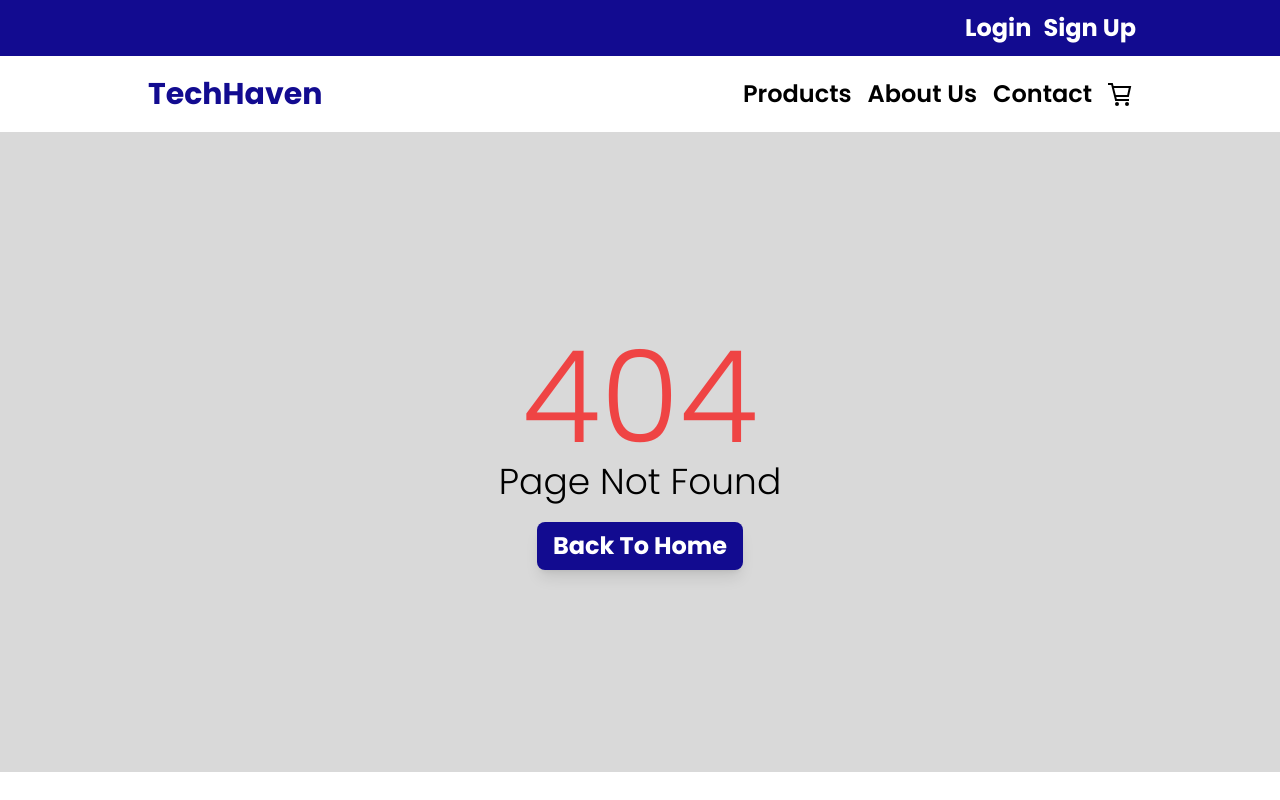
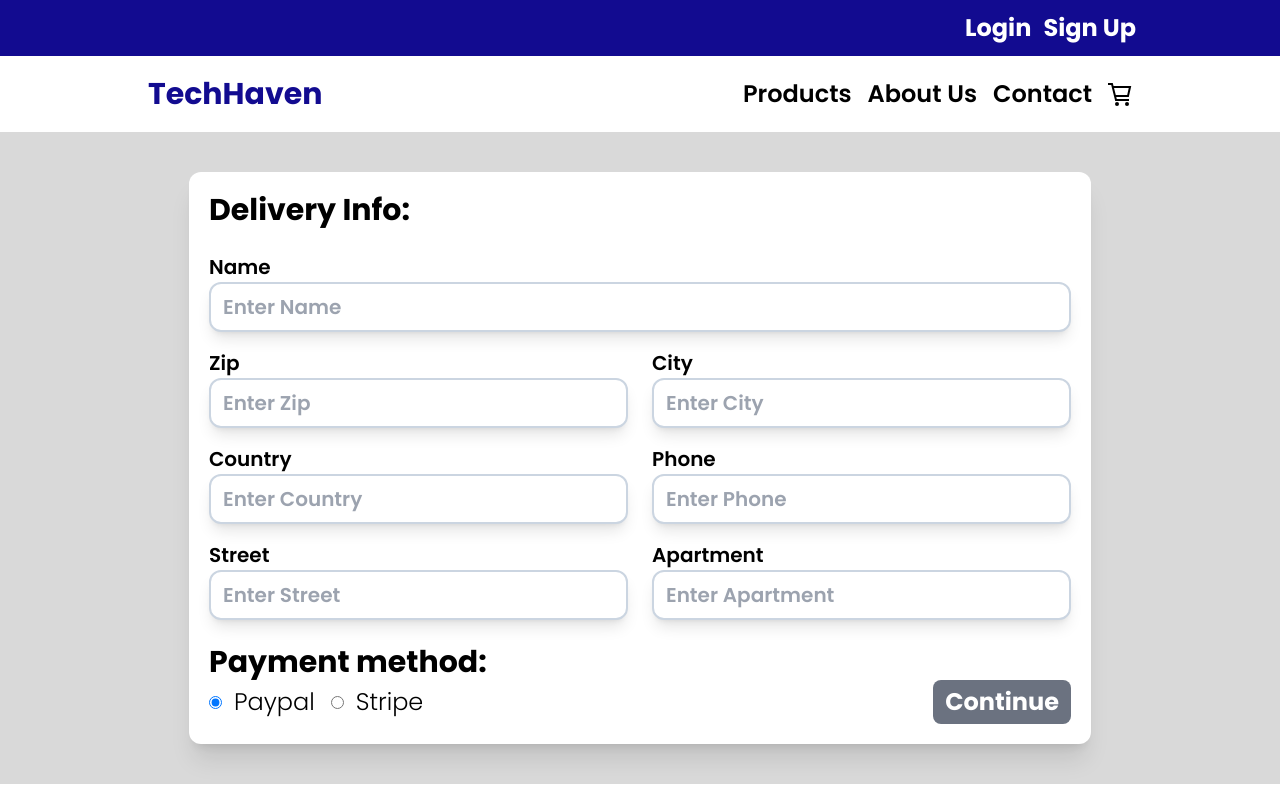
Before and after one commit to synonim789/tech-haven, a React (Vite) app in the folder frontend/tech-haven/: page /order/info in a window 1280 px wide. Before the commit this address had no page. Shown: the top 800 px of the page. Built offline with nearby package versions, Linux system fonts and the light colour scheme.

Commit message:
build: add OrderInfoPage

```diff
--- a/frontend/tech-haven/src/App.tsx
+++ b/frontend/tech-haven/src/App.tsx
@@ -27,6 +27,8 @@ import ForgotPassword from './pages/ForgotPassword/ForgotPassword'
 import Homepage from './pages/Home/HomePage'
 import LoginPage from './pages/Login/LoginPage'
 import NotFoundPage from './pages/NotFound/NotFoundPage'
+import OrderInfoPage from './pages/OrderInfo/OrderInfoPage'
+import OrderSummary from './pages/OrderSummary/OrderSummary'
 import ProductPage from './pages/Product/ProductPage'
 import ProductsPage from './pages/Products/ProductsPage'
 import SignUpPage from './pages/SignUp/SignUpPage'
@@ -160,6 +162,8 @@ function App() {
             <Route path="statistics" element={<StatisticsPage />} />
           </Route>
           <Route path="*" element={<NotFoundPage />} />
+          <Route path="/order/info" element={<OrderInfoPage />} />
+          <Route path="/order/summary" element={<OrderSummary />} />
         </Routes>
         <Footer />
       </Router>
--- a/frontend/tech-haven/src/pages/Cart/CartPage.tsx
+++ b/frontend/tech-haven/src/pages/Cart/CartPage.tsx
@@ -1,4 +1,5 @@
 import { useDispatch, useSelector } from 'react-redux'
+import { Link } from 'react-router-dom'
 import { removeAllItemsFromCart } from '../../features/cart/cart'
 import { RootState } from '../../store'
 import CartItem from './CartItem'
@@ -7,6 +8,7 @@ const CartPage = () => {
   const cart = useSelector((state: RootState) => state.cart.cart)
   const totalPrice = useSelector((state: RootState) => state.cart.totalPrice)
   const dispatch = useDispatch()
+  const user = useSelector((state: RootState) => state.user.user)
 
   if (cart.length < 1) {
     return (
@@ -16,7 +18,7 @@ const CartPage = () => {
     )
   }
   return (
-    <div className="my-10 max-w-5xl mx-auto px-5">
+    <section className="my-10 max-w-5xl mx-auto px-5">
       {cart.map((item) => {
         return <CartItem item={item} key={item.name} />
       })}
@@ -32,12 +34,24 @@ const CartPage = () => {
           <h3 className="text-5xl font-semibold">
             Total: <span className="text-[#192b90]">{totalPrice}$</span>
           </h3>
-          <button className="bg-[#120b90] text-white font-bold px-4 py-2 rounded-lg text-[24px] hover:scale-105 hover:opacity-80 transition">
-            Continue {'>'}
-          </button>
+          {user ? (
+            <Link
+              to="/order/info"
+              className="bg-[#120b90] text-white text-center font-bold px-4 py-2 rounded-lg text-[24px] hover:scale-105 hover:opacity-80 transition"
+            >
+              Continue {'>'}
+            </Link>
+          ) : (
+            <Link
+              to="/login"
+              className="bg-[#120b90] text-white text-center font-bold px-4 py-2 rounded-lg text-[24px] hover:scale-105 hover:opacity-80 transition"
+            >
+              Log in
+            </Link>
+          )}
         </div>
       </div>
-    </div>
+    </section>
   )
 }
 export default CartPage
--- /dev/null
+++ b/frontend/tech-haven/src/pages/OrderInfo/OrderInfoPage.tsx
@@ -0,0 +1,172 @@
+import { useEffect, useState } from 'react'
+import { useForm } from 'react-hook-form'
+import { useDispatch, useSelector } from 'react-redux'
+import { useNavigate } from 'react-router'
+import FormInput from '../../components/form/FormInput'
+import { placeOrder } from '../../features/orders/ordersSlice'
+import { RootState } from '../../store'
+
+type OrderInfo = {
+  name?: string
+  zip?: string
+  city?: string
+  country?: string
+  phone?: string
+  street?: string
+  apartment?: string
+  payment?: string
+}
+
+const OrderInfoPage = () => {
+  const user = useSelector((state: RootState) => state.user.user)
+  const [orderInfoForm, setOrderInfoForm] = useState<OrderInfo | null>(null)
+  const navigate = useNavigate()
+  const dispatch = useDispatch()
+
+  useEffect(() => {
+    setOrderInfoForm({
+      name: user?.name,
+      city: user?.city,
+      country: user?.country,
+      phone: user?.phone,
+      street: user?.street,
+      zip: user?.zip,
+      apartment: user?.apartment,
+      payment: 'paypal',
+    })
+  }, [user])
+
+  const { register, handleSubmit, reset, formState } = useForm<OrderInfo>()
+  const { errors, isValid } = formState
+
+  useEffect(() => {
+    reset(orderInfoForm!)
+  }, [orderInfoForm])
+
+  const submitHandler = (data) => {
+    navigate('/order/summary')
+    dispatch(placeOrder(data))
+  }
+
+  return (
+    <section className="my-10 max-w-6xl mx-auto px-5">
+      <div className="bg-white shadow-xl w-full p-5 rounded-xl">
+        <form
+          onSubmit={handleSubmit(submitHandler)}
+          className="md:grid md:grid-cols-2 md:gap-x-6"
+        >
+          <h4 className="text-3xl mb-4 font-bold">Delivery Info:</h4>
+          <div className="md:col-span-2">
+            <FormInput
+              name="name"
+              type="text"
+              register={{
+                ...register('name', {
+                  required: 'Name is required',
+                }),
+              }}
+              error={errors?.name?.message}
+            />
+          </div>
+
+          <FormInput
+            name="zip"
+            type="text"
+            register={{
+              ...register('zip', {
+                required: 'Zip is required',
+              }),
+            }}
+            error={errors?.zip?.message}
+          />
+          <FormInput
+            name="city"
+            type="text"
+            register={{
+              ...register('city', {
+                required: 'City is required',
+              }),
+            }}
+            error={errors?.city?.message}
+          />
+          <FormInput
+            name="country"
+            type="text"
+            register={{
+              ...register('country', {
+                required: 'Country is required',
+              }),
+            }}
+            error={errors?.country?.message}
+          />
+          <FormInput
+            name="phone"
+            type="text"
+            register={{
+              ...register('phone', {
+                required: 'Phone is required',
+              }),
+            }}
+            error={errors?.phone?.message}
+          />
+          <FormInput
+            name="street"
+            type="text"
+            register={{
+              ...register('street', {
+                required: 'Street is required',
+              }),
+            }}
+            error={errors?.street?.message}
+          />
+          <FormInput
+            name="apartment"
+            type="text"
+            register={{
+              ...register('apartment', {
+                required: 'Apartment is required',
+              }),
+            }}
+            error={errors?.apartment?.message}
+          />
+          <h4 className="text-3xl mt-4 font-bold col-span-2">
+            Payment method:
+          </h4>
+          <div className="md:col-span-2 flex justify-between">
+            <div className="flex flex-col gap-4 md:flex-row">
+              <div className="flex items-center gap-3 text-2xl">
+                <input
+                  type="radio"
+                  value="paypal"
+                  {...register('payment', {
+                    required: 'Payment form is required',
+                  })}
+                />
+                <label htmlFor="">Paypal</label>
+              </div>
+              <div className="flex items-center gap-3 text-2xl">
+                <input
+                  type="radio"
+                  value="stripe"
+                  {...register('payment', {
+                    required: 'Payment form is required',
+                  })}
+                />
+                <label htmlFor="stripe">Stripe</label>
+              </div>
+            </div>
+
+            <button
+              type="submit"
+              className="text-2xl font-bold bg-[#120b90] text-white px-3 py-1.5 rounded-lg hover:scale-105 hover:opacity-90 transition-all disabled:cursor-not-allowed disabled:bg-gray-500"
+              disabled={!isValid}
+            >
+              Continue
+            </button>
+          </div>
+        </form>
+      </div>
+    </section>
+  )
+}
+export default OrderInfoPage
```
